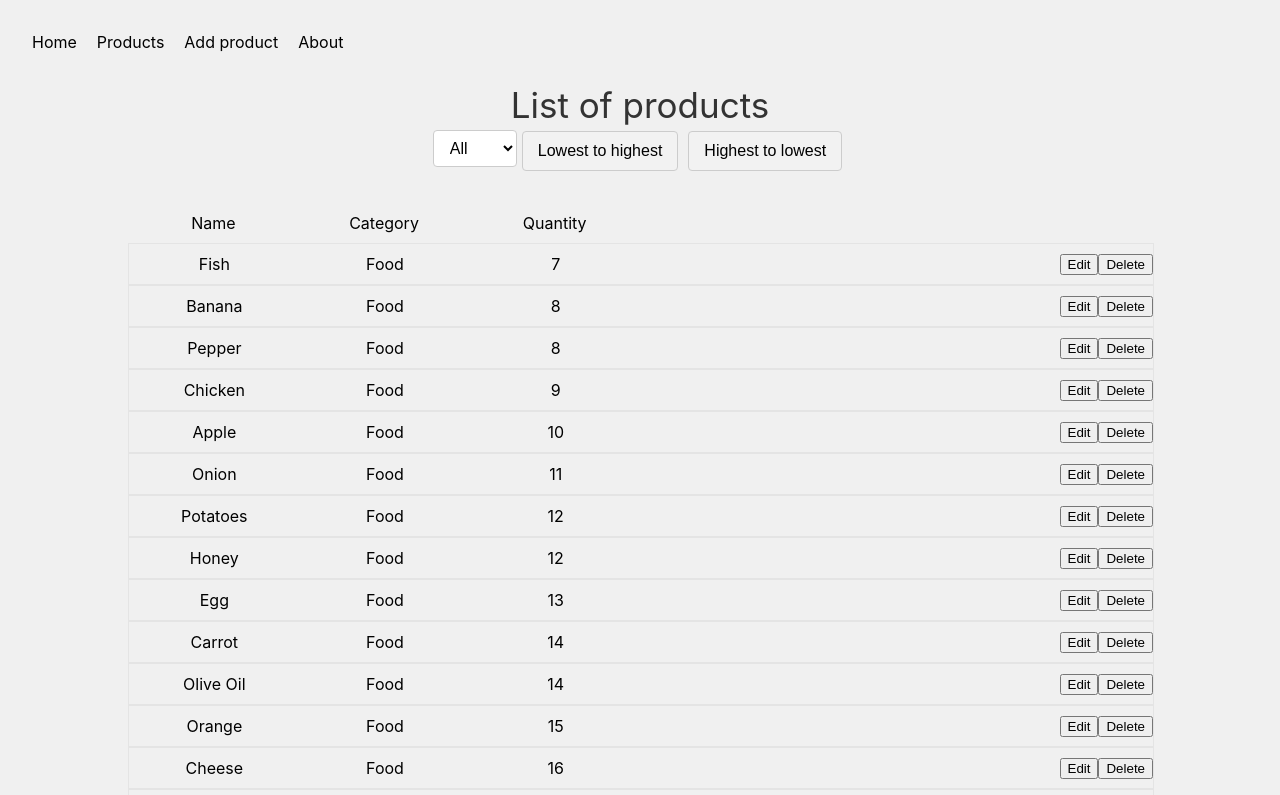
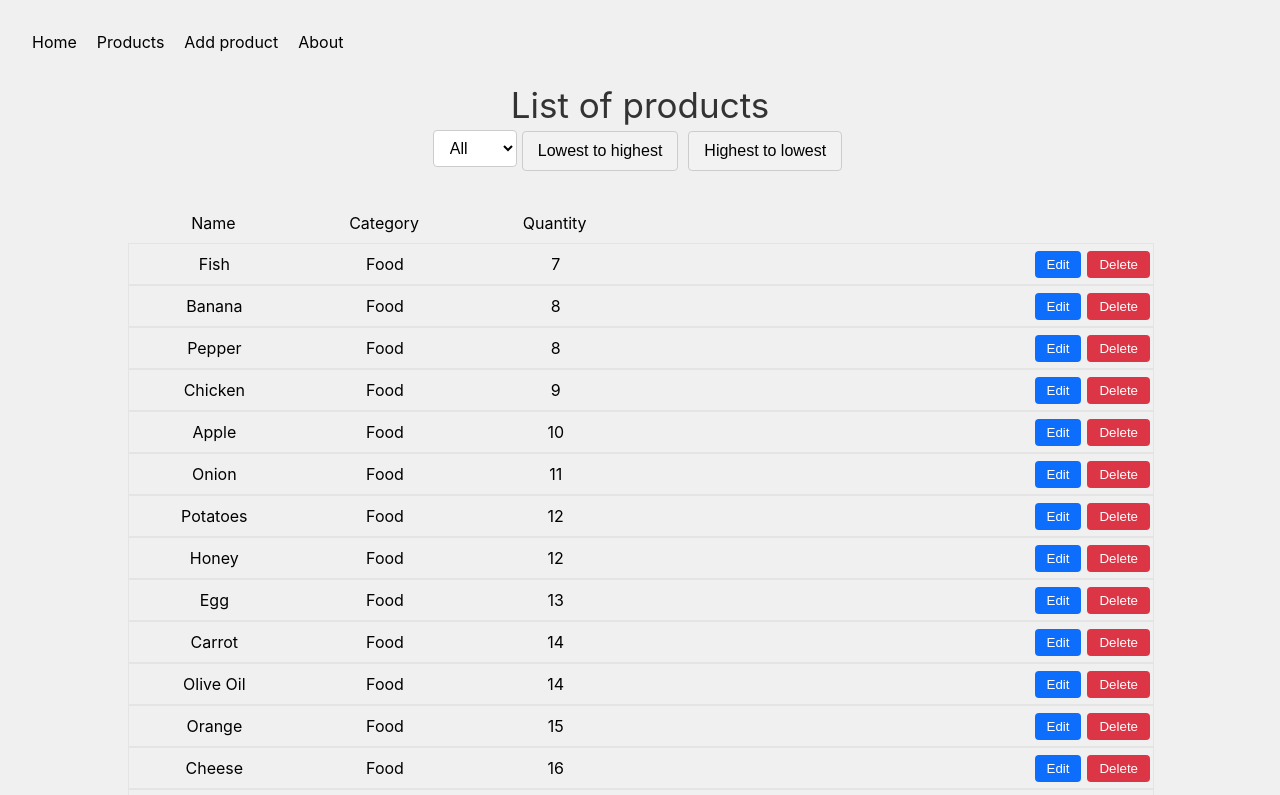
Before and after one commit to Nicovied0/EJERCICIO_REACT, a React (Create React App) app: page /home in a window 1280 px wide. Shown: the top 795 px of the page. Built offline with nearby package versions, Linux system fonts and the light colour scheme.

Commit message:
add more styles

```diff
--- a/src/components/Item/Item.jsx
+++ b/src/components/Item/Item.jsx
@@ -58,8 +58,8 @@ const Item = ({ item, onDelete, onUpdate }) => {
           </div>
 
           <div className={styles.buttons}>
-            <button onClick={handleEditToggle}>Edit</button>
-            <button onClick={() => onDelete(item)}>Delete</button>
+            <button onClick={handleEditToggle} className={styles.edit}>Edit</button>
+            <button onClick={() => onDelete(item)} className={styles.delete}>Delete</button>
           </div>
         </div>
       )}
--- a/src/components/Item/styles.module.css
+++ b/src/components/Item/styles.module.css
@@ -7,6 +7,10 @@
 }
 
 .buttons {
+  display: flex;
+  align-items: center;
+  flex-wrap: wrap;
+  justify-content: center;
 }
 .info {
   display: flex;
@@ -16,6 +20,31 @@
 .name {
   width: 100%;
   text-wrap: nowrap;
-text-align: center;
-padding: 10px
+  text-align: center;
+  padding: 10px;
 }
+.edit,
+.delete {
+  padding: 5px;
+  cursor: pointer;
+  margin: 3px;
+  border: none;
+  border-radius: 0.25rem;
+  padding: 0.375rem 0.75rem;
+  transition: color 0.15s ease-in-out, background-color 0.15s ease-in-out,
+    border-color 0.15s ease-in-out, box-shadow 0.15s ease-in-out;
+}
+.edit {
+  color: #fff;
+  background-color: #0d6efd;
+  border-color: #0d6efd;
+}
+.delete {
+  color: #fff;
+  background-color: #dc3545;
+  border-color: #dc3545;
+}
+.edit:hover,
+.delete:hover{
+  filter: contrast(0.7);
+}
--- a/src/components/Nav/Nav.jsx
+++ b/src/components/Nav/Nav.jsx
@@ -33,7 +33,7 @@ const Nav = () => {
       </button>
 
       {showMenu ? (
-        <div className={styles.showOpen}>
+        <div className={`${styles.showOpen } fade-in2`}>
           <ul className={styles.showList}>
             <li className={styles.element} onClick={() => { closeMenu(); handleNavigation("/"); }}>Home</li>
             <li className={styles.element} onClick={() => { closeMenu(); handleNavigation("/home"); }}>Products</li>
--- a/src/index.css
+++ b/src/index.css
@@ -6,6 +6,7 @@ body {
     sans-serif;
   -webkit-font-smoothing: antialiased;
   -moz-osx-font-smoothing: grayscale;
+  scroll-behavior: smooth !important;
 }
 
 code {
@@ -13,14 +14,15 @@ code {
     monospace;
 }
 
-
 :root {
   --background-color: #f0f0f0;
   --main-color: #333;
   --secondary-color: #2ecc71;
 }
 
-
+html {
+  scroll-behavior: smooth;
+}
 
 h1,
 h2,
@@ -52,6 +54,9 @@ ul {
   animation: fadeInAnimation 1s ease-in-out;
 }
 
+.fade-in2{
+  animation: fadeInAnimation 0.3s ease-in-out;
+}
 @keyframes fadeInAnimation {
   from {
     opacity: 0;
```
